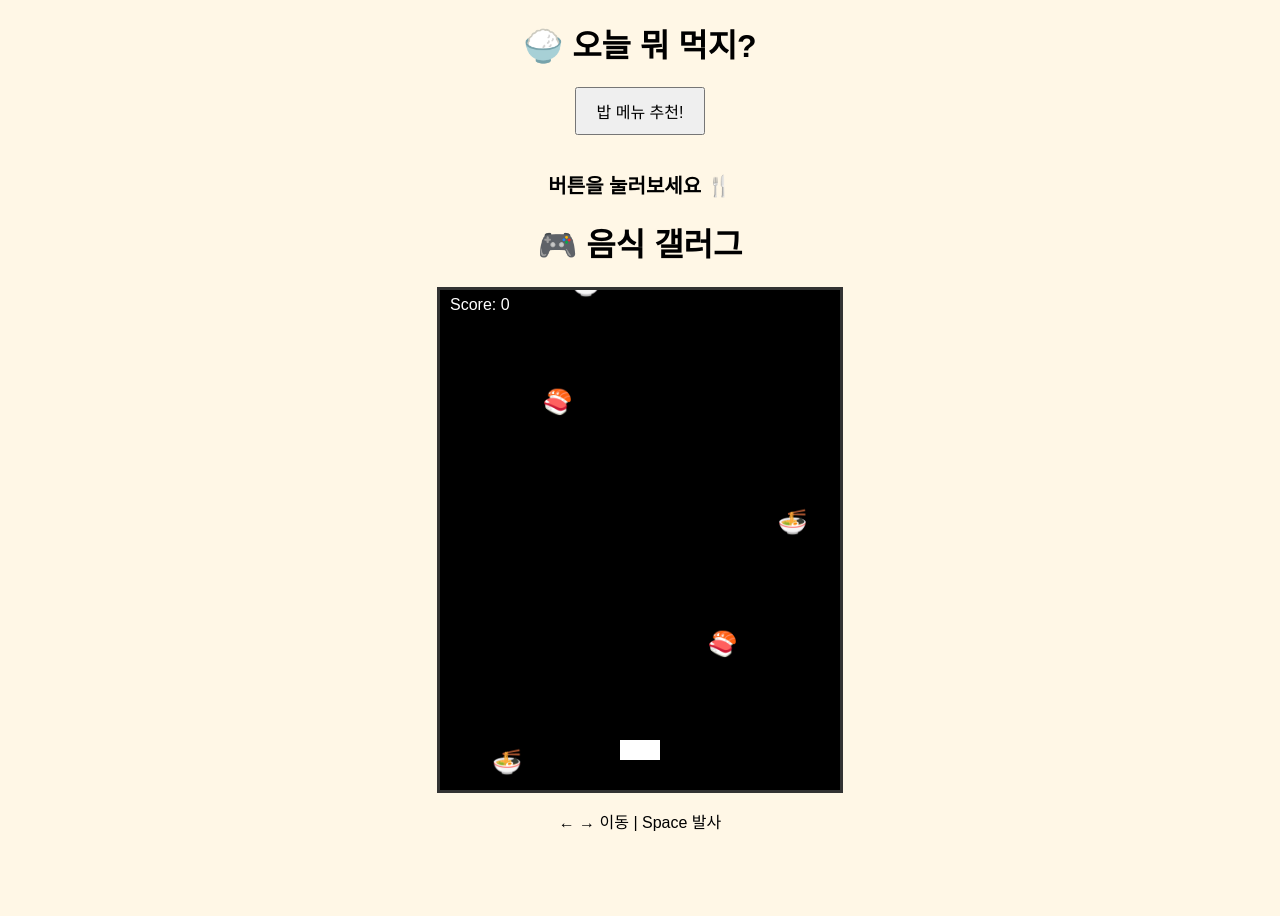
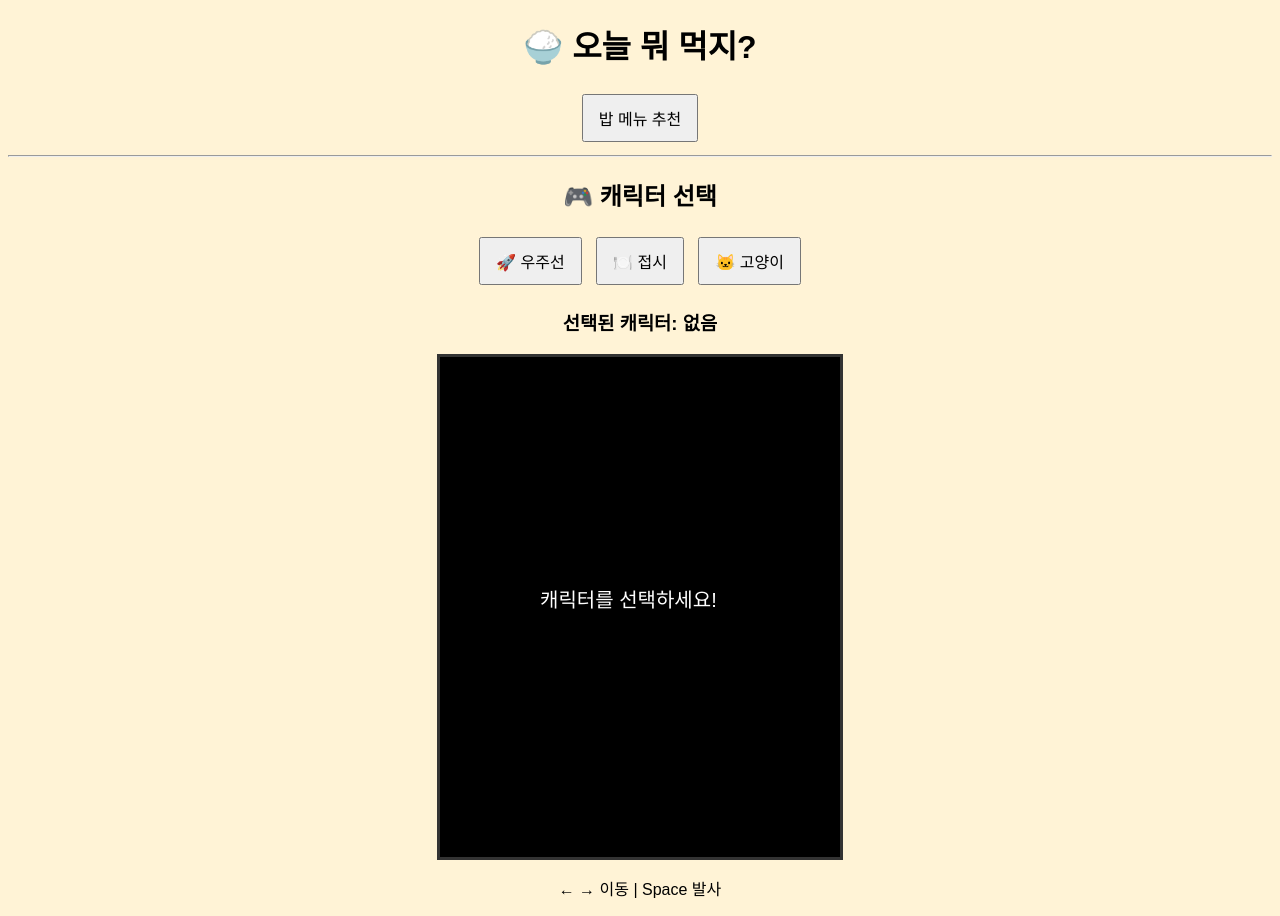
Before and after one commit to phoevic/an2an2, a plain HTML site: page index.html in a window 1280 px wide. Before the commit the page ends 849 px from the top, so only its background shows below. Drawn offline with Linux system fonts and the light colour scheme.

Commit message:
Add files via upload

```diff
--- a/index.html
+++ b/index.html
@@ -2,154 +2,168 @@
 <html lang="ko">
 <head>
 <meta charset="UTF-8">
-<title>오늘 뭐 먹지? 🍚 + 음식 갤러그</title>
+<title>밥 추천 + 음식 갤러그</title>
 <style>
     body {
+        text-align: center;
+        background: #fff3d6;
         font-family: Arial, sans-serif;
-        text-align: center;
-        background: #fff7e6;
     }
-    h1 {
-        margin-top: 20px;
+    canvas {
+        background: black;
+        display: block;
+        margin: 10px auto;
+        border: 3px solid #333;
     }
     button {
-        padding: 10px 20px;
+        padding: 10px 15px;
+        margin: 5px;
         font-size: 16px;
         cursor: pointer;
-        margin-bottom: 20px;
-    }
-    #menuResult {
-        font-size: 20px;
-        margin: 15px;
-        font-weight: bold;
-    }
-    canvas {
-        background: #000;
-        display: block;
-        margin: 0 auto;
-        border: 3px solid #333;
     }
 </style>
 </head>
 <body>
 
 <h1>🍚 오늘 뭐 먹지?</h1>
-<button onclick="recommendMenu()">밥 메뉴 추천!</button>
-<div id="menuResult">버튼을 눌러보세요 🍴</div>
+<button onclick="recommendMenu()">밥 메뉴 추천</button>
+<div id="menuResult"></div>
 
-<h1>🎮 음식 갤러그</h1>
+<hr>
+
+<h2>🎮 캐릭터 선택</h2>
+<button onclick="selectCharacter('🚀')">🚀 우주선</button>
+<button onclick="selectCharacter('🍽️')">🍽️ 접시</button>
+<button onclick="selectCharacter('🐱')">🐱 고양이</button>
+
+<h3 id="selectedChar">선택된 캐릭터: 없음</h3>
+
 <canvas id="gameCanvas" width="400" height="500"></canvas>
 <p>← → 이동 | Space 발사</p>
 
 <script>
-/* ===== 밥 메뉴 추천 ===== */
-const menus = [
-    "김치찌개",
-    "돈까스",
-    "비빔밥",
-    "라면",
-    "치킨",
-    "햄버거",
-    "초밥",
-    "떡볶이"
-];
-
+/* ===== 메뉴 추천 ===== */
+const menus = ["김치찌개","돈까스","라면","초밥","치킨","비빔밥","햄버거"];
 function recommendMenu() {
-    const randomMenu = menus[Math.floor(Math.random() * menus.length)];
-    document.getElementById("menuResult").innerText =
-        "👉 오늘의 추천 메뉴: " + randomMenu;
+    menuResult.innerText =
+        "👉 오늘의 추천 메뉴: " + menus[Math.floor(Math.random()*menus.length)];
 }
 
-/* ===== 갤러그 게임 ===== */
+/* ===== 효과음 ===== */
+const shootSound = new Audio("https://actions.google.com/sounds/v1/alarms/beep_short.ogg");
+const hitSound = new Audio("https://actions.google.com/sounds/v1/cartoon/pop.ogg");
+const gameOverSound = new Audio("https://actions.google.com/sounds/v1/cartoon/clang_and_wobble.ogg");
+
+/* ===== 게임 ===== */
 const canvas = document.getElementById("gameCanvas");
 const ctx = canvas.getContext("2d");
 
-let player = { x: 180, y: 450, width: 40, height: 20 };
+let playerChar = "";
+let player = { x: 180, y: 450 };
 let bullets = [];
 let enemies = [];
 let score = 0;
+let lives = 3;
+let gameOver = false;
 
-const foodEmojis = ["🍕", "🍔", "🍜", "🍣", "🍩"];
+const foods = ["🍕","🍔","🍜","🍣","🍩"];
 
-document.addEventListener("keydown", movePlayer);
-document.addEventListener("keyup", stopPlayer);
-
-let rightPressed = false;
-let leftPressed = false;
-
-function movePlayer(e) {
-    if (e.key === "ArrowRight") rightPressed = true;
-    if (e.key === "ArrowLeft") leftPressed = true;
-    if (e.key === " ") {
-        bullets.push({ x: player.x + 18, y: player.y });
-    }
+function selectCharacter(char) {
+    playerChar = char;
+    document.getElementById("selectedChar").innerText =
+        "선택된 캐릭터: " + char;
 }
 
-function stopPlayer(e) {
-    if (e.key === "ArrowRight") rightPressed = false;
-    if (e.key === "ArrowLeft") leftPressed = false;
-}
+/* 키 입력 */
+document.addEventListener("keydown", e => {
+    if (gameOver || !playerChar) return;
 
-function createEnemy() {
-    enemies.push({
-        x: Math.random() * 360,
-        y: 0,
-        emoji: foodEmojis[Math.floor(Math.random() * foodEmojis.length)]
-    });
+    if (e.key === "ArrowLeft" && player.x > 0) player.x -= 15;
+    if (e.key === "ArrowRight" && player.x < 360) player.x += 15;
+    if (e.key === " ") {
+        bullets.push({ x: player.x + 10, y: player.y });
+        shootSound.play();
+    }
+});
+
+function spawnEnemy() {
+    if (!gameOver && playerChar)
+        enemies.push({
+            x: Math.random()*360,
+            y: 0,
+            emoji: foods[Math.floor(Math.random()*foods.length)]
+        });
 }
 
 function update() {
-    ctx.clearRect(0, 0, canvas.width, canvas.height);
+    ctx.clearRect(0,0,canvas.width,canvas.height);
 
-    // 플레이어 이동
-    if (rightPressed && player.x < canvas.width - player.width) player.x += 5;
-    if (leftPressed && player.x > 0) player.x -= 5;
+    if (!playerChar) {
+        ctx.fillStyle = "white";
+        ctx.font = "20px Arial";
+        ctx.fillText("캐릭터를 선택하세요!", 100, 250);
+        requestAnimationFrame(update);
+        return;
+    }
 
-    // 플레이어 그리기
-    ctx.fillStyle = "white";
-    ctx.fillRect(player.x, player.y, player.width, player.height);
+    if (gameOver) {
+        ctx.fillStyle = "red";
+        ctx.font = "30px Arial";
+        ctx.fillText("GAME OVER", 100, 250);
+        ctx.font = "18px Arial";
+        ctx.fillText("점수: " + score, 150, 290);
+        return;
+    }
 
-    // 총알
-    bullets.forEach((b, i) => {
-        b.y -= 7;
-        ctx.fillStyle = "yellow";
-        ctx.fillRect(b.x, b.y, 4, 10);
-        if (b.y < 0) bullets.splice(i, 1);
+    /* 플레이어 */
+    ctx.font = "30px serif";
+    ctx.fillText(playerChar, player.x, player.y);
+
+    /* 총알 */
+    bullets.forEach((b,i)=>{
+        b.y -= 8;
+        ctx.fillStyle="yellow";
+        ctx.fillRect(b.x,b.y,4,10);
+        if(b.y<0) bullets.splice(i,1);
     });
 
-    // 적
-    enemies.forEach((e, ei) => {
+    /* 적 */
+    enemies.forEach((e,ei)=>{
         e.y += 2;
-        ctx.font = "24px serif";
-        ctx.fillText(e.emoji, e.x, e.y);
+        ctx.font="26px serif";
+        ctx.fillText(e.emoji,e.x,e.y);
 
-        // 충돌 검사
-        bullets.forEach((b, bi) => {
-            if (
-                b.x > e.x &&
-                b.x < e.x + 24 &&
-                b.y > e.y - 24 &&
-                b.y < e.y
-            ) {
-                enemies.splice(ei, 1);
-                bullets.splice(bi, 1);
-                score += 10;
+        // 충돌
+        bullets.forEach((b,bi)=>{
+            if(b.x>e.x && b.x<e.x+24 && b.y>e.y-24 && b.y<e.y){
+                enemies.splice(ei,1);
+                bullets.splice(bi,1);
+                score+=10;
+                hitSound.play();
             }
         });
 
-        if (e.y > canvas.height) enemies.splice(ei, 1);
+        // 바닥 도달
+        if(e.y>canvas.height){
+            enemies.splice(ei,1);
+            lives--;
+            if(lives<=0){
+                gameOver=true;
+                gameOverSound.play();
+            }
+        }
     });
 
-    // 점수
-    ctx.fillStyle = "white";
-    ctx.font = "16px Arial";
-    ctx.fillText("Score: " + score, 10, 20);
+    /* UI */
+    ctx.fillStyle="white";
+    ctx.font="16px Arial";
+    ctx.fillText("Score: "+score,10,20);
+    ctx.fillText("Lives: ❤️".repeat(lives),300,20);
 
     requestAnimationFrame(update);
 }
 
-// 적 생성 주기
-setInterval(createEnemy, 1000);
+setInterval(spawnEnemy,1000);
 update();
 </script>
 
```
